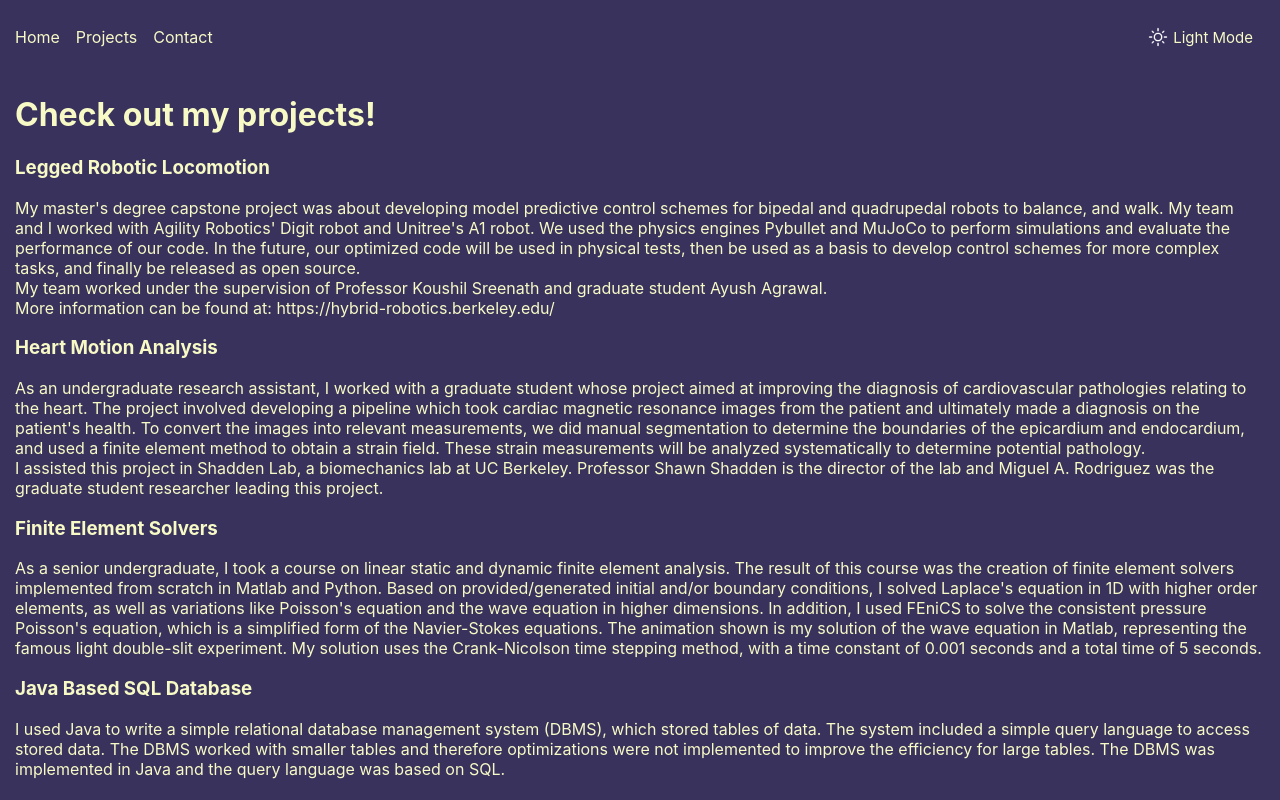
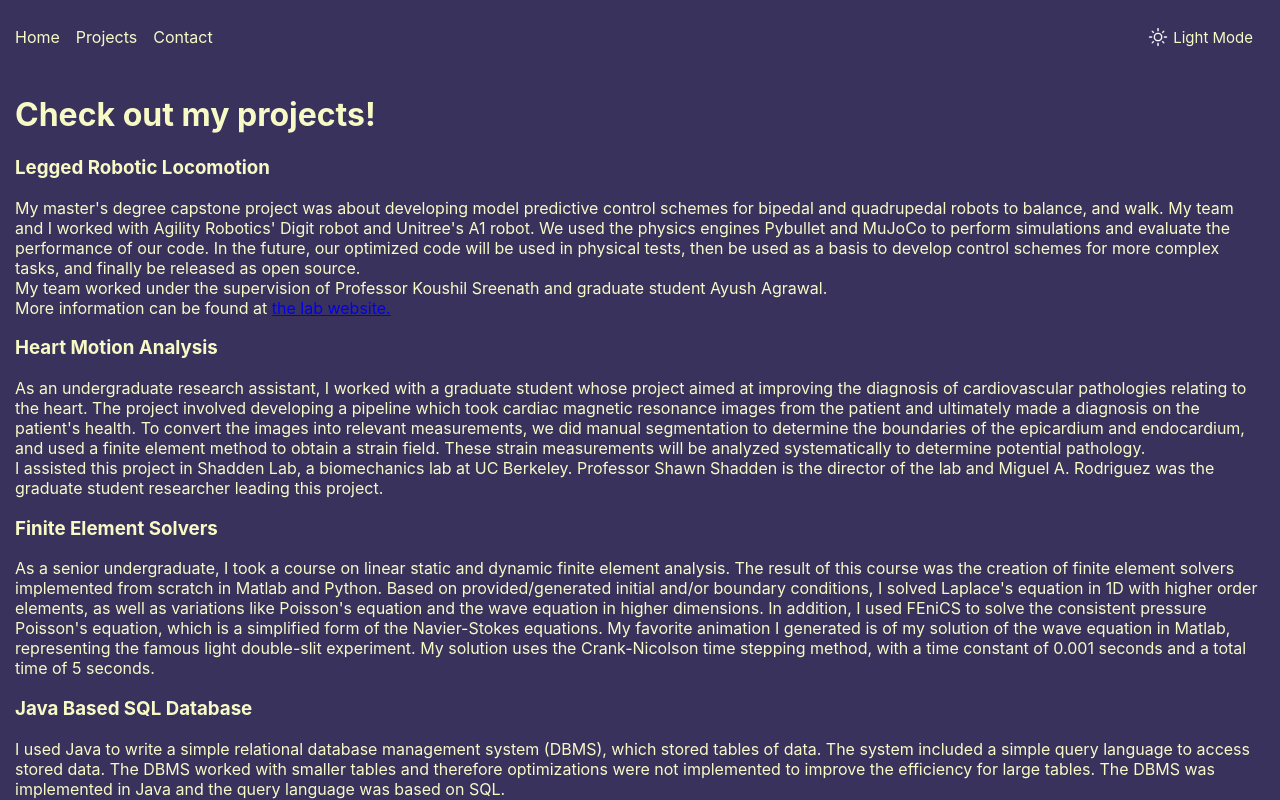
Before and after one commit to paul-dennig/paul-dennig.github.io, a React (Create React App) app: page /projects in a window 1280 px wide. Shown: the top 800 px of the page. Built offline with nearby package versions, Linux system fonts and the light colour scheme.

Commit message:
proofread content and added links

```diff
--- a/src/pages/Contact.js
+++ b/src/pages/Contact.js
@@ -5,7 +5,7 @@ const Contact = () => {
 		<div className='Contact'>
 			<h1>Please feel free to contact me!</h1>
 			<p>Email: pauldennig@berkeley.edu</p>
-			<p>LinkedIn: www.linkedin.com/in/paul-dennig-jr</p>
+			<p>LinkedIn: <a href="www.linkedin.com/in/paul-dennig-jr">www.linkedin.com/in/paul-dennig-jr</a></p>
 		</div>
 	);
 };
--- a/src/pages/Projects/index.js
+++ b/src/pages/Projects/index.js
@@ -14,7 +14,7 @@ const Projects = () => {
 					of our code. In the future, our optimized code will be used in physical tests, then be used as a basis to develop
 					control schemes for more complex tasks, and finally be released as open source.
 					<br/>My team worked under the supervision of Professor Koushil Sreenath and graduate student Ayush Agrawal.
-					<br/>More information can be found at: https://hybrid-robotics.berkeley.edu/
+					<br/>More information can be found at <a href="https://hybrid-robotics.berkeley.edu/">the lab website.</a>
 				</p>
 				<h3>Heart Motion Analysis</h3>
 				<p>
@@ -33,8 +33,8 @@ const Projects = () => {
 					this course was the creation of finite element solvers implemented from scratch in Matlab and Python. Based on
 					provided/generated initial and/or boundary conditions, I solved Laplace's equation in 1D with higher order elements,
 					as well as variations like Poisson's equation and the wave equation in higher dimensions. In addition, I used FEniCS
-					to solve the consistent pressure Poisson's equation, which is a simplified form of the Navier-Stokes equations. The
-					animation shown is my solution of the wave equation in Matlab, representing the famous light double-slit experiment.
+					to solve the consistent pressure Poisson's equation, which is a simplified form of the Navier-Stokes equations. My favorite
+					animation I generated is of my solution of the wave equation in Matlab, representing the famous light double-slit experiment.
 					My solution uses the Crank-Nicolson time stepping method, with a time constant of 0.001 seconds and a total time of
 					5 seconds.
 				</p>
--- a/src/styles/NavigationBar.css
+++ b/src/styles/NavigationBar.css
@@ -36,11 +36,11 @@ nav ul li a {
 }
 
 #light nav ul li a:hover {
-    color: var(--hover-light);
+    color: var(--hover-text-light);
 }
 
 #dark nav ul li a:hover {
-    color: var(--hover-dark);
+    color: var(--hover-text-dark);
 }
 
 .toggle {
@@ -64,19 +64,19 @@ nav ul li a {
 }
 
 #light .toggle {
-    color: #39325d;
+    color: var(--text-light);
 }
 
 #light .toggle:hover {
-    background-color: #ffd500;
+    background-color: var(--hover-background-light);
 }
 
 #dark .toggle {
-    color: #f8fac6;
+    color: var(--text-dark);
 }
 
 #dark .toggle:hover {
-    background-color: #b4a0cf;
+    background-color: var(--hover-background-dark);
 }
 
 .tog-icon {
--- a/src/styles/main.css
+++ b/src/styles/main.css
@@ -5,8 +5,10 @@
     --text-dark: #f8fac6;
     --background-light: #f8fac6;
     --text-light: #39325d;
-    --hover-dark: #b4a0cf;
-    --hover-light: #ffd500;
+    --hover-background-dark: #b4a0cf;
+    --hover-background-light: #ffd500;
+    --hover-text-dark: #ffd500;
+    --hover-text-light: #b4a0cf;
 }
 
 body {
```
